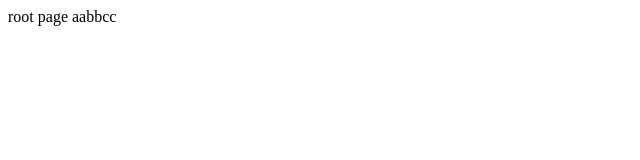
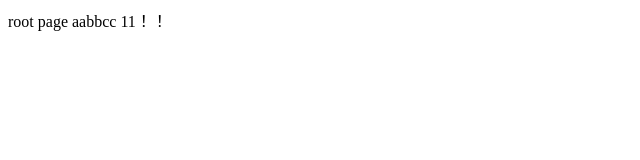
Before and after one commit to mywork1988/mywork1988.github.io, a plain HTML site: page index.html in a window 1280 px wide. Shown: the full height of the page, 0-640 px from the left. Drawn offline with Linux system fonts and the light colour scheme.

Commit message:
Update index.html

```diff
--- a/index.html
+++ b/index.html
@@ -1,3 +1,3 @@
 <html>
-root page aabbcc
+root page aabbcc 11！！
 </html>
```
